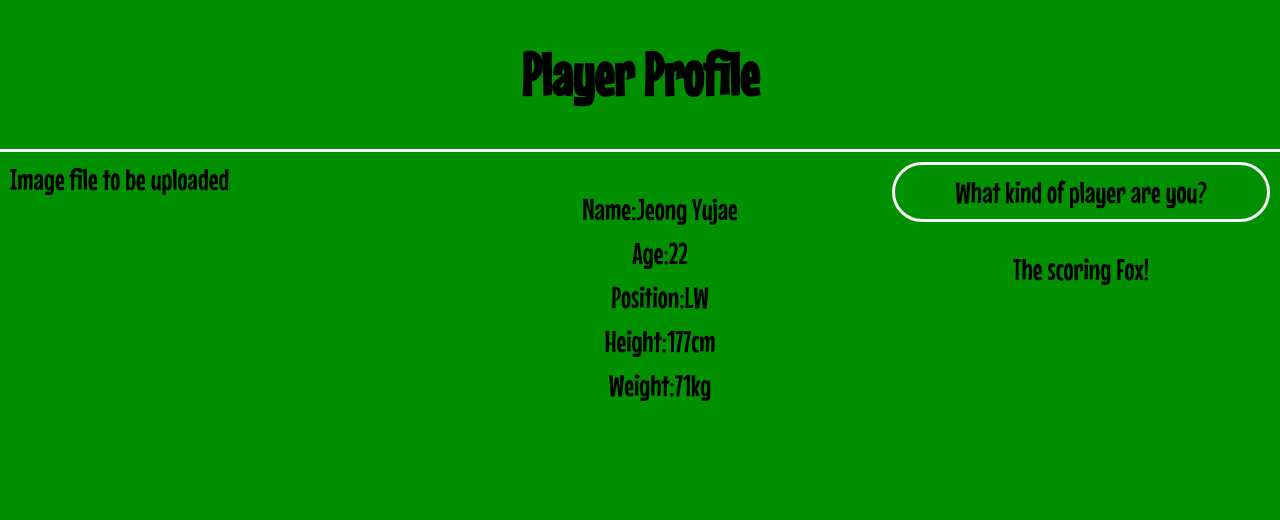
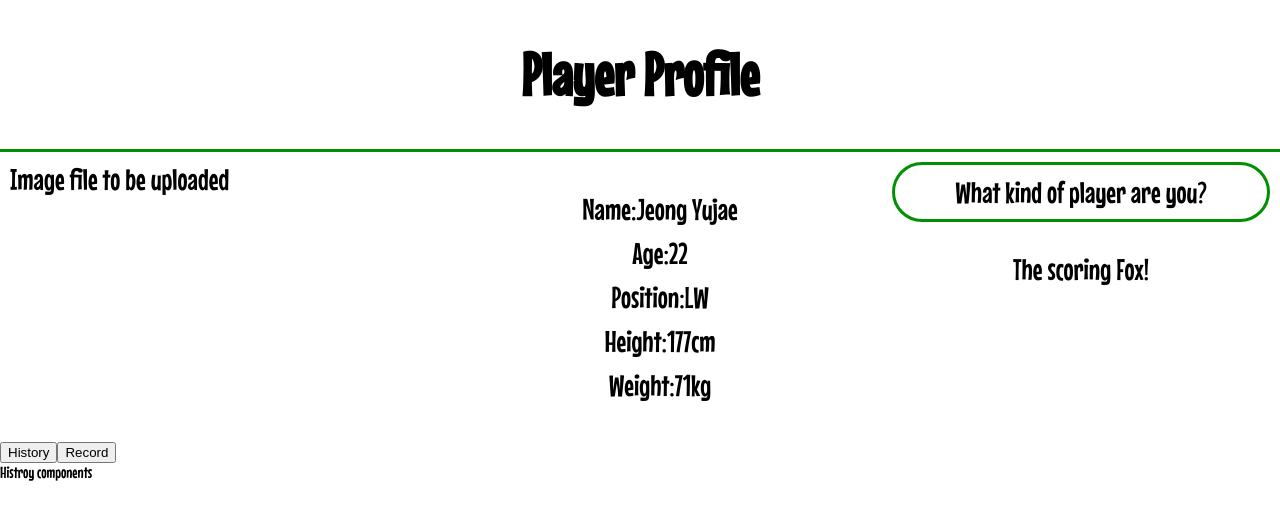
Before and after one commit to JeongYujae/Kick_With_Me, a React (Create React App) app: page /profile/1 in a window 1280 px wide. Shown: the top 520 px of the page. Built offline with nearby package versions, Linux system fonts and the light colour scheme.

Commit message:
History Record component Switch Button

```diff
--- a/package.json
+++ b/package.json
@@ -6,6 +6,7 @@
     "@testing-library/jest-dom": "^5.16.4",
     "@testing-library/react": "^13.3.0",
     "@testing-library/user-event": "^13.5.0",
+    "package.json": "^2.0.1",
     "react": "^18.2.0",
     "react-dom": "^18.2.0",
     "react-router-dom": "^6.3.0",
--- a/src/App.css
+++ b/src/App.css
@@ -1,6 +1,6 @@
 Body {
   font-family: 'Mouse Memoirs', sans-serif;
-  background-color: #009000;
+  /* background-color: #009000; */
 }
 
 ul {
@@ -8,7 +8,7 @@ ul {
 }
 .Myheader {
   text-align: center;
-  border-bottom: 3px solid white;
+  border-bottom: 3px solid #009000;
   font-size: 30px;
 }
 
@@ -37,7 +37,7 @@ ul {
 }
 
 .ProfileDetailInformation .Introduce_title{
-  border: 3px solid whitesmoke;
+  border: 3px solid #009000;
   border-radius: 50px;
   padding:10px;
 }
--- a/src/components/ProfileDetail.js
+++ b/src/components/ProfileDetail.js
@@ -2,9 +2,14 @@ import React, { useContext, useEffect, useState} from "react"
 import {useParams, useNavigate} from 'react-router-dom';
 import { PlayerStateContext } from "../App"
 import MyHeader from "./Header"
+import Record from "./Record";
+import History from "./History"
+
+const ProfileDetail = () =>{
 
 
-const ProfileDetail = () =>{
+    const [content,setContent]= useState(true);
+
 
     const navigate=useNavigate()
 
@@ -58,16 +63,15 @@ const ProfileDetail = () =>{
             </div>
         </div>
 
-
-        <div className="History">
-            {/* <select onChange={}>
-                <option>History</option>
-                <option>Record</option>
-                <option>Injury</option>
-            </select> */}
-
-        </div>
-
+            <div>
+                <div className="History">
+                    <button onClick={()=>setContent(false)}>History</button>
+                    <button onClick={()=>setContent(true)}>Record</button>
+                </div>
+                <div>
+                    {content? <History/> : <Record/>}
+                </div>
+            </div>
         </div>
     )
 }
```
Also changed, not shown: src/components/Injury.js (deleted, +0 -11 lines), 1 other file (tests, documents, lock files or other folders).
